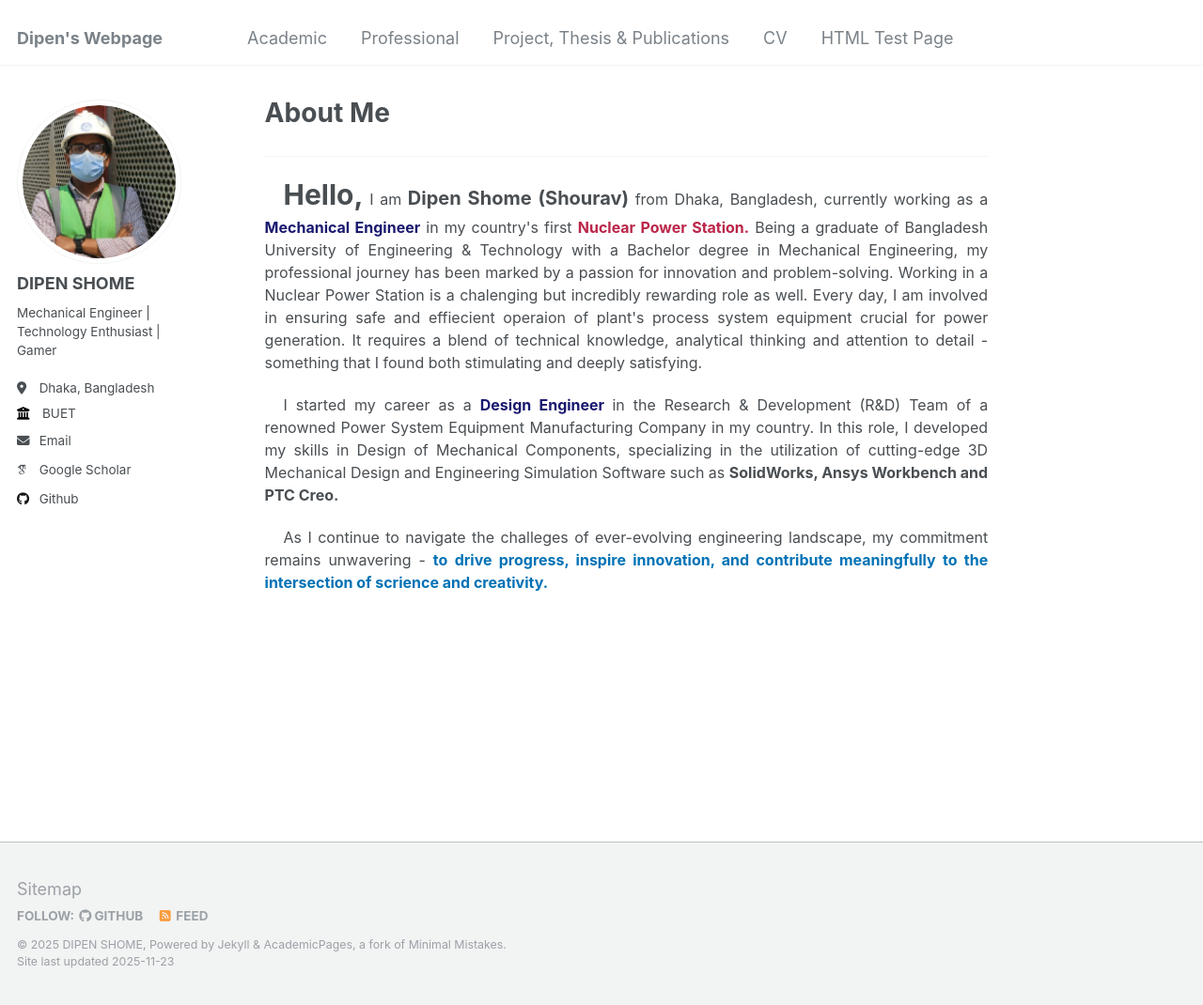
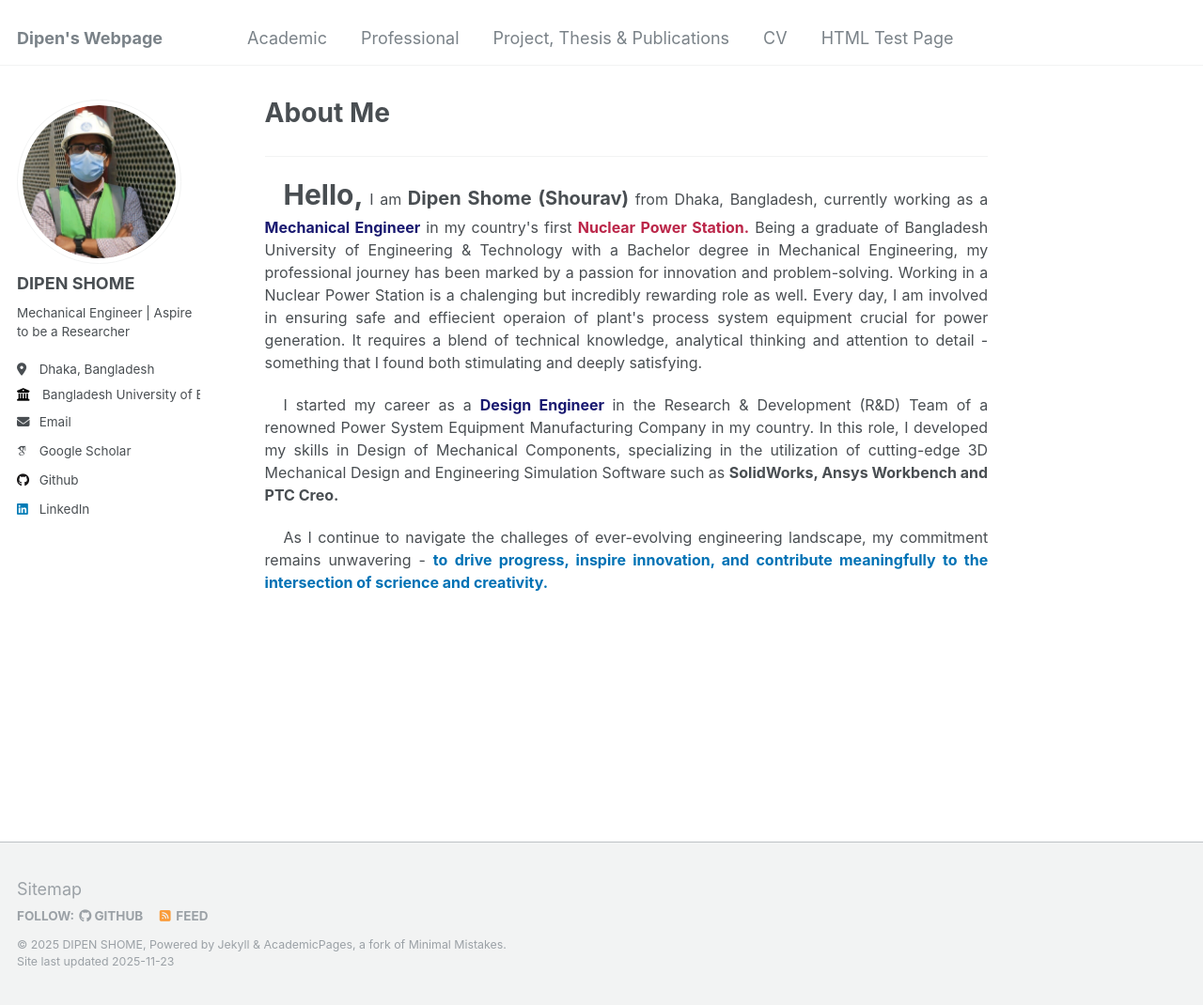
Before and after one commit to dipenshome/dipenshome.github.io, a Jekyll site: the page built from _pages/about.md, in a window 1280 px wide and 1070 px high. Shown: the whole window at 94% size. Built offline with Jekyll 4.4.1, drawn with Linux system fonts in a browser that asks for light colours; some web fonts are replaced.

Commit message:
Update _config.yml

```diff
--- a/_config.yml
+++ b/_config.yml
@@ -24,9 +24,9 @@ author:
   avatar           : "Dipen Shome.png"
   name             : "DIPEN SHOME"
   pronouns         : # example: "she/her"
-  bio              : "Mechanical Engineer | Technology Enthusiast | Gamer "
+  bio              : "Mechanical Engineer | Aspire to be a Researcher "
   location         : "Dhaka, Bangladesh"
-  employer         : "BUET"
+  employer         : "Bangladesh University of Engineering and Technology"
   uri              : # URL
   email            : "shomedipen@gmail.com"
 
@@ -57,7 +57,7 @@ author:
   keybase          : # Username
   instagram        : # Username
   lastfm           : # Username
-  linkedin         : # Username
+  linkedin         : "https://bd.linkedin.com/in/dipenshome"
   mastodon         : # URL
   medium           : # URL
   pinterest        : # Username
```
